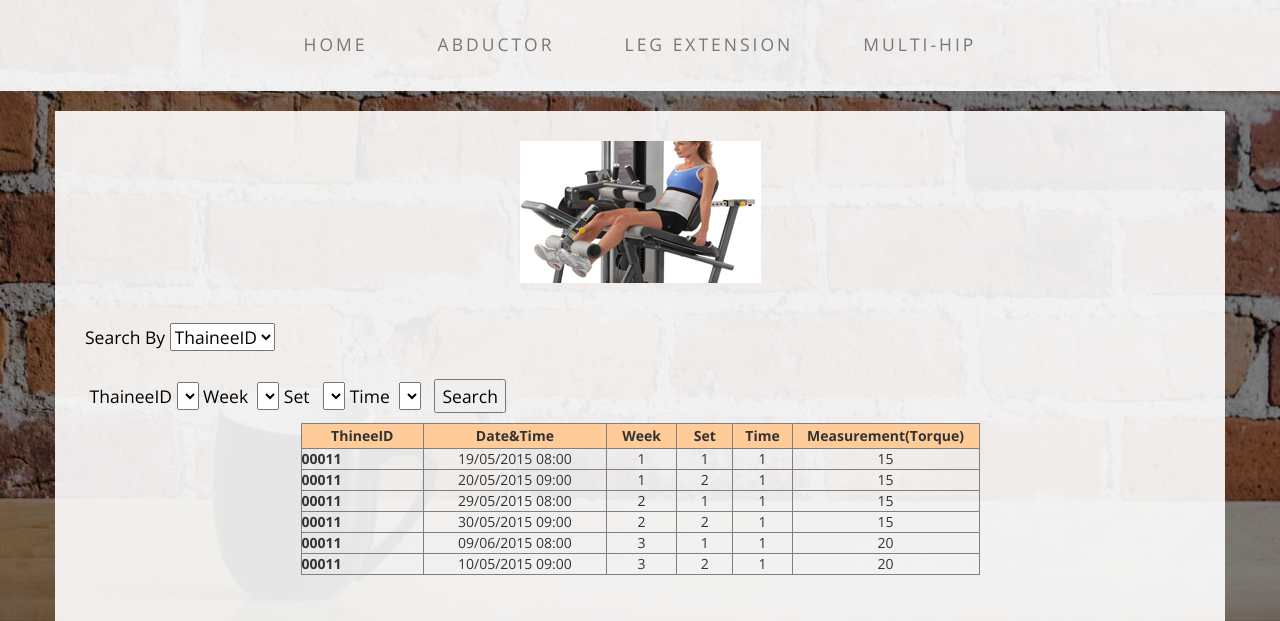
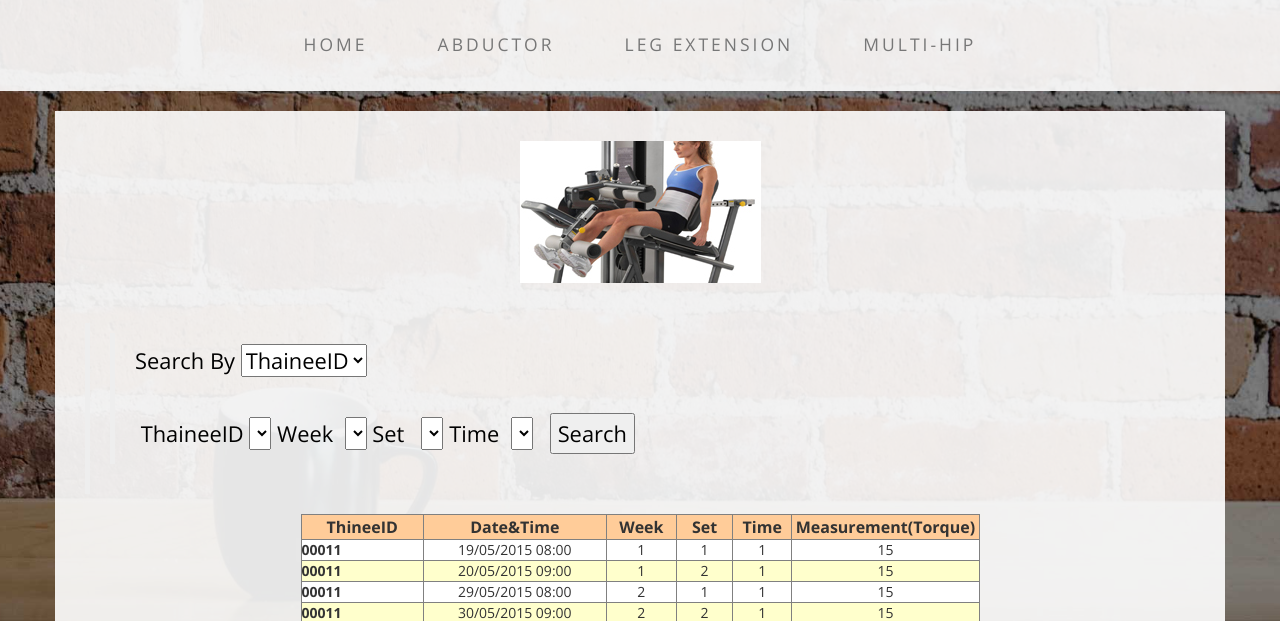
Before and after one commit to 5810121064mawine/Job2, a plain HTML site: page leg.html in a window 1280 px wide. Shown: the part 179-800 px from the top of the page. Drawn offline with nearby package versions, Linux system fonts and the light colour scheme.

Commit message:
Update leg.html
ทำการตกแต่งตาราง

```diff
--- a/leg.html
+++ b/leg.html
@@ -78,7 +78,7 @@
                 <div class="col-lg-12 text-center"><img src="img/leg.jpg" width="241" height="142">
 
 				<br><br><br>
-				<form name="form1" method="post" action="">
+				<form name="form1" method="post" action=""><blockquote><blockquote>
 				  <p align="left">Search  By
                     <select name="select" id="select">
                       <option>ThaineeID</option>
@@ -106,9 +106,9 @@ Time
 <select name="select5" id="select5">
 </select>
 &nbsp;&nbsp;<input name="button" type="submit" id="button" value="Search">
-				  </p>
+				  </p></blockquote></blockquote>
 				  <table width="679" border="1" align="center" cellspacing="0" >
-				    <tr bgcolor="#FFCC99">
+				    <tr bgcolor="#FFCC99" style="font-size:16px;">
 				      <th width="118" height="25" scope="row" ><center>ThineeID</center></th>
 				      <td width="176"><b><center>Date&amp;Time</center></b></td>
 				      <td width="68" > <b><center>Week</center></b></td>
@@ -116,7 +116,7 @@ Time
 				      <td width="57"><b><center>Time</center></b></td>
 				      <td width="180"><b><center>Measurement(Torque)</center></b></td>
 			        </tr>
-				    <tr>
+				    <tr bgcolor="#FFFFFF">
 				      <th scope="row">00011</th>
 				      <td>19/05/2015 08:00</td>
 				      <td>1</td>
@@ -124,7 +124,7 @@ Time
 				      <td>1</td>
 				      <td>15</td>
 			        </tr>
-				    <tr>
+				    <tr bgcolor="#FFFFCC">
 				      <th scope="row">00011</th>
 				      <td>20/05/2015 09:00</td>
 				      <td>1</td>
@@ -132,7 +132,7 @@ Time
 				      <td>1</td>
 				      <td>15</td>
 			        </tr>
-				    <tr>
+				    <tr bgcolor="#FFFFFF">
 				      <th scope="row">00011</th>
 				      <td>29/05/2015 08:00</td>
 				      <td>2</td>
@@ -140,7 +140,7 @@ Time
 				      <td>1</td>
 				      <td>15</td>
 			        </tr>
-				    <tr>
+				    <tr bgcolor="#FFFFCC">
 				      <th scope="row">00011</th>
 				      <td>30/05/2015 09:00</td>
 				      <td>2</td>
@@ -148,7 +148,7 @@ Time
 				      <td>1</td>
 				      <td>15</td>
 			        </tr>
-				    <tr>
+				    <tr bgcolor="#FFFFFF">
 				      <th scope="row">00011</th>
 				      <td>09/06/2015 08:00</td>
 				      <td>3</td>
@@ -156,7 +156,7 @@ Time
 				      <td>1</td>
 				      <td>20</td>
 			        </tr>
-				    <tr>
+				    <tr bgcolor="#FFFFCC">
 				      <th scope="row">00011</th>
 				      <td>10/05/2015 09:00</td>
 				      <td>3</td>
```
